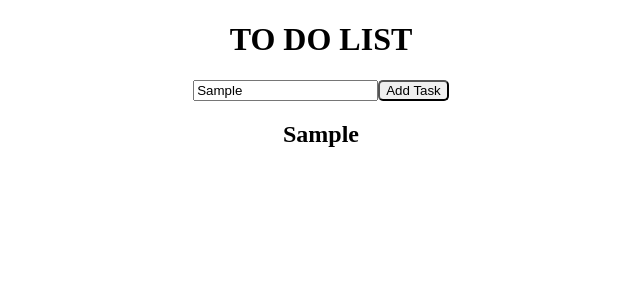
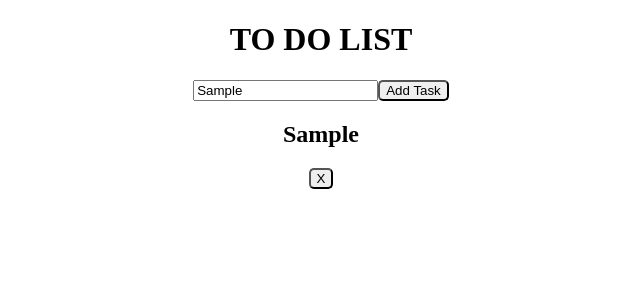
Before and after one commit to 2021-sydney-tech/to-do-list, a React (Create React App) app: page / in a window 1280 px wide. Both pictures are taken after typing "Sample" into the empty fields and a click on the button "Add Task". Shown: the top 300 px of the page, without its empty margins (319-959 px from the left). Built offline with nearby package versions, Linux system fonts and the light colour scheme.

Commit message:
delete a task

```diff
--- a/src/App.js
+++ b/src/App.js
@@ -10,9 +10,13 @@ function App() {
   };
 
   const addTask = () => {
-    const newToDoList = [...toDoList, newTask];
-    setToDoList(newToDoList)
+    setToDoList([...toDoList, newTask]);
   };
+
+  const deleteTask = (taskName) => {
+    setToDoList(toDoList.filter((task) => task !== taskName));
+  };
+
   return (
     <div className="App">
       <div>
@@ -23,7 +27,14 @@ function App() {
         <button onClick={addTask}>Add Task</button>
       </div>
       <div className="list">
-        {toDoList.map(task => <h2>{task}</h2>)}
+        {toDoList.map((task) => {
+          return (
+            <div>
+              <h2>{task}</h2>
+              <button onClick={() => deleteTask(task)}>X</button>
+            </div>
+          );
+        })}
       </div>
     </div>
   );
```
